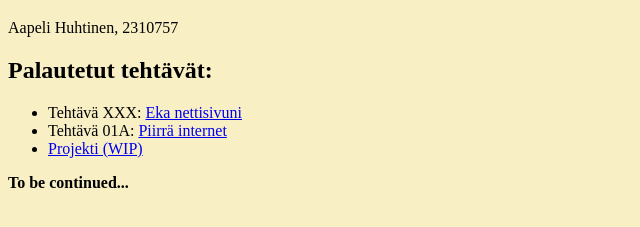
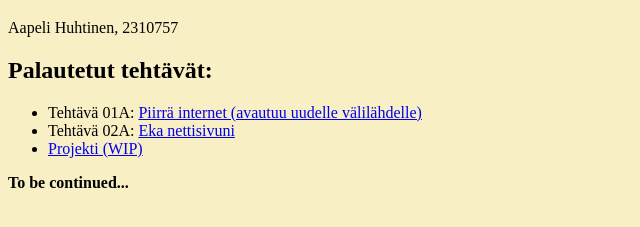
Before and after one commit to A-peli/A-peli.github.io, a plain HTML site: page index.html in a window 1280 px wide. Shown: the part 61-288 px from the top of the page, without its empty margins (0-640 px from the left). Drawn offline with Linux system fonts and the light colour scheme.

Commit message:
Linkkien paranteluita
lisätty tehtävänumerot, vaihdettu järjestys ja paranneltu linkkien toimintaa

```diff
--- a/index.html
+++ b/index.html
@@ -11,9 +11,9 @@
     <p>Aapeli Huhtinen, 2310757</p>
     <h2>Palautetut tehtävät:</h2>
     <ul>
-        <li>Tehtävä XXX: <a href="eka-sivuni/minun-sivu.html">Eka nettisivuni</a></li>
-        <li>Tehtävä 01A: <a href="tehtävä_01A/piirrä_internet.jpeg"> Piirrä internet </a> </li>
-        <li><a href="-" target="_blank" >Projekti (WIP)</a></li>
+        <li>Tehtävä 01A: <a href="tehtävä_01A/piirrä_internet.jpeg" target="_blank"> Piirrä internet (avautuu uudelle välilähdelle)</a> </li>
+        <li>Tehtävä 02A: <a href="eka-sivuni/minun-sivu.html">Eka nettisivuni</a></li>
+        <li><a href="-" target="_blank">Projekti (WIP)</a></li>
     </ul>
     <strong>To be continued...</strong>
 </body>
```
